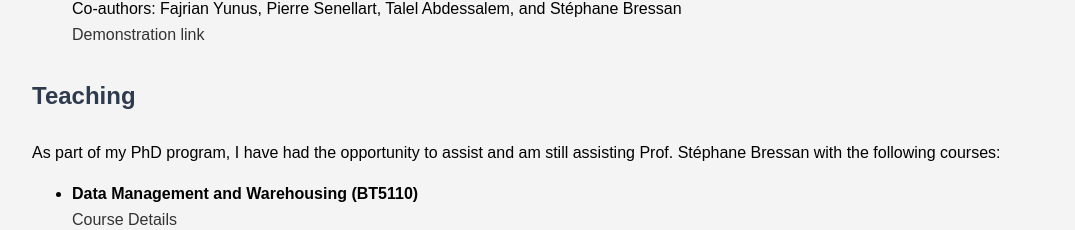
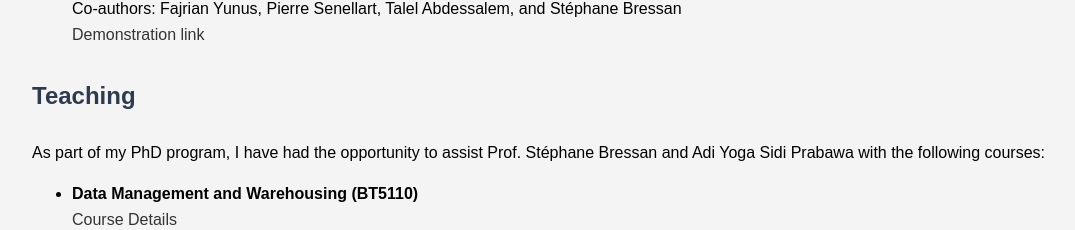
Before and after one commit to pratik2358/pratik2358.github.io, a plain HTML site: page index.html in a window 1280 px wide. Shown: the part 1374-1604 px from the top of the page, without its empty margins (58-1133 px from the left). Drawn offline with Linux system fonts and the light colour scheme.

Commit message:
Update index.html

```diff
--- a/index.html
+++ b/index.html
@@ -95,7 +95,7 @@
 
         <section id="teaching">
             <h3>Teaching</h3>
-            <p>As part of my PhD program, I have had the opportunity to assist and am still assisting Prof. Stéphane Bressan with the following courses:</p>
+            <p>As part of my PhD program, I have had the opportunity to assist Prof. Stéphane Bressan and Adi Yoga Sidi Prabawa with the following courses:</p>
             <ul>
                 <li>
                     <strong>Data Management and Warehousing (BT5110)</strong>
```
